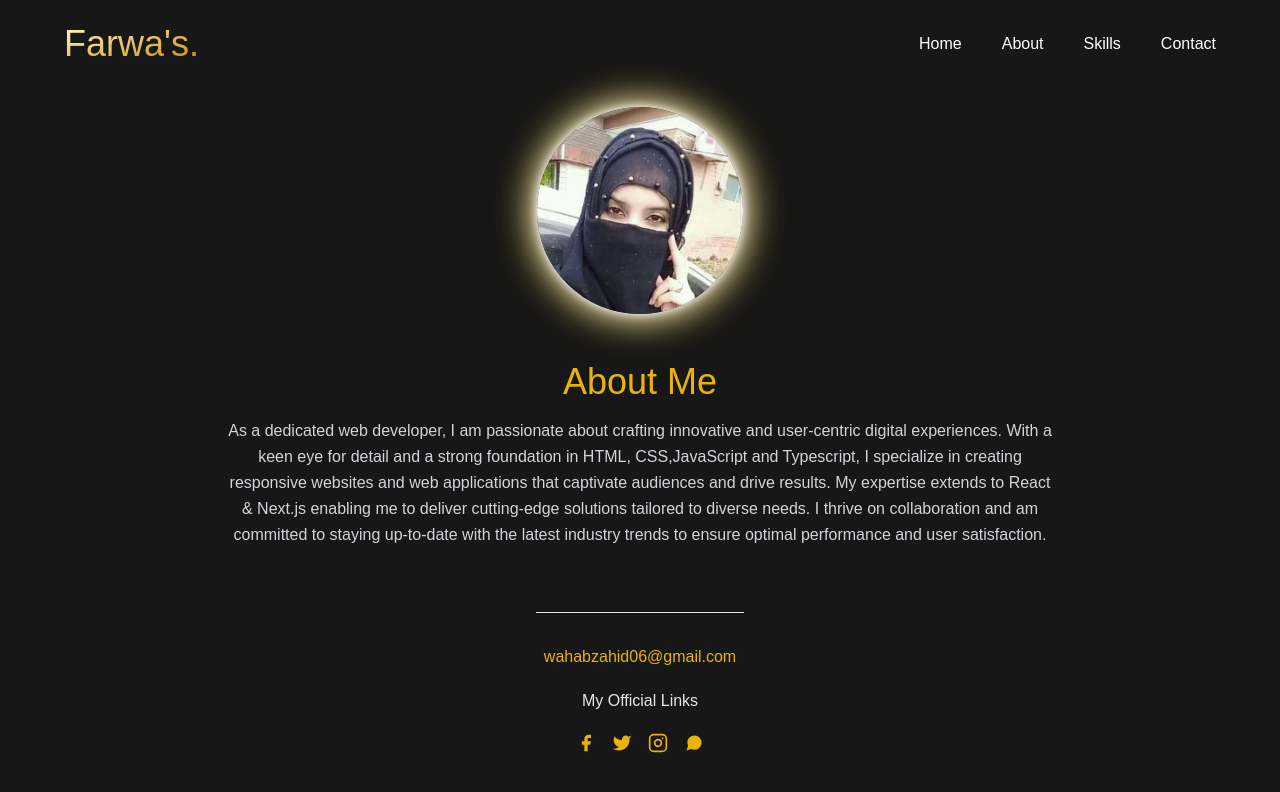
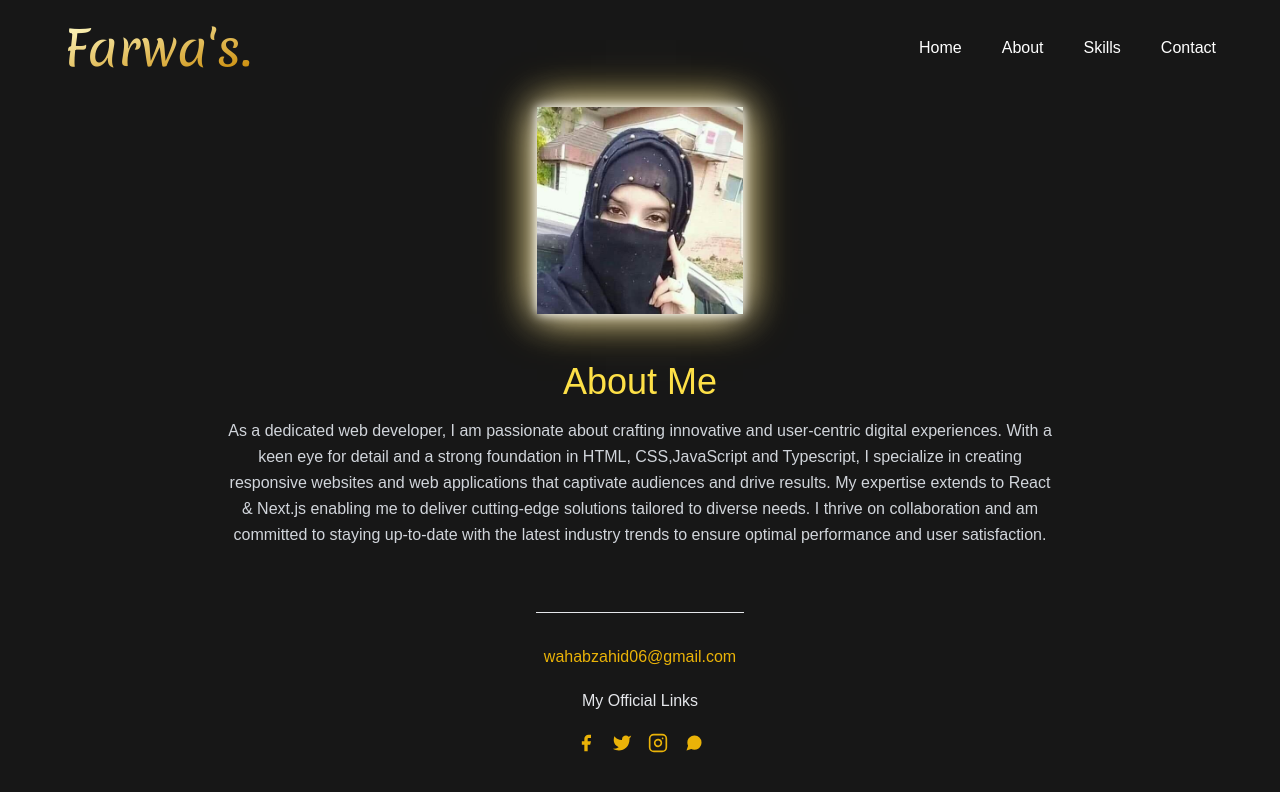
Before and after one commit to Farwa-Kanwal-123/Next.js-Tailwind-Portfolio, a Next.js app: page /about in a window 1280 px wide. Shown: the top 792 px of the page. Built offline with nearby package versions, Linux system fonts and the light colour scheme.

Commit message:
change font styling

```diff
--- a/src/app/about/page.tsx
+++ b/src/app/about/page.tsx
@@ -5,17 +5,17 @@ import Footer from "@/components/Footer";
 
 const About = () => {
   return (
-    <section className="text-gray-600 body-font">
+    <section className="text-gray-600">
       <div className="container mx-auto flex px-5 py-6 items-center justify-center flex-col">
         <Image
-          className="lg:w-1/6 md:w-2/6 w-3/6 mb-12 object-cover object-center rounded-full shadow-shadow hover:shadow-sm"
-          alt="hero"
+          className=" w-3/6 md:w-2/6 lg:w-1/6 mb-12 object-cover object-center shadow-shadow hover:shadow-sm"
+          alt="about section image"
           src="/pf2.jpg"
           width={100}
           height={100}
         />
         <div className="text-center lg:w-2/3 w-full">
-          <h1 className="title-font sm:text-4xl text-3xl mb-4 font-medium text-yellow-500">
+          <h1 className="sm:text-4xl text-3xl mb-4 font-medium text-yellow-300">
             About Me
           </h1>
           <p className="mb-8 leading-relaxed text-gray-300">
--- a/src/components/Header.tsx
+++ b/src/components/Header.tsx
@@ -1,21 +1,30 @@
 'use client'
 import React, { useState } from "react";
 import Link from "next/link";
+import { Merienda } from "next/font/google"
 import { IoMdMenu, IoMdClose } from "react-icons/io";
 
+
+const merienda = Merienda({ subsets: ['latin'],weight:"400"});
+
+
 const Header = () => {
+
+  // use state for hamburger menu
   const [isMenuOpen, setIsMenuOpen] = useState(false);
 
   const toggleMenu = () => {
     setIsMenuOpen(!isMenuOpen);
   };
 
+
+
   return (
     <main>
       <div className="max-w-[1440px] lg:h-[83px]">
         <div className="px-6 md:px-16 py-4 lg:py-6  flex justify-between items-center">
           {/* logo */}
-          <h1 className="bg-gradient-to-br from-yellow-100 to-yellow-600 text-transparent bg-clip-text text-3xl md:text-4xl">
+          <h1 className={`${merienda.className} bg-gradient-to-br from-yellow-100 to-yellow-600 text-transparent bg-clip-text text-3xl md:text-5xl font-bold`}>
             Farwa&#39;s.
           </h1>
           {/* Navbar */}
```
